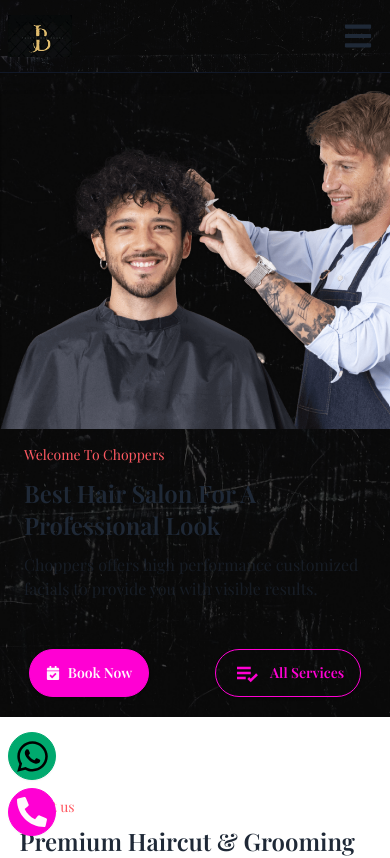
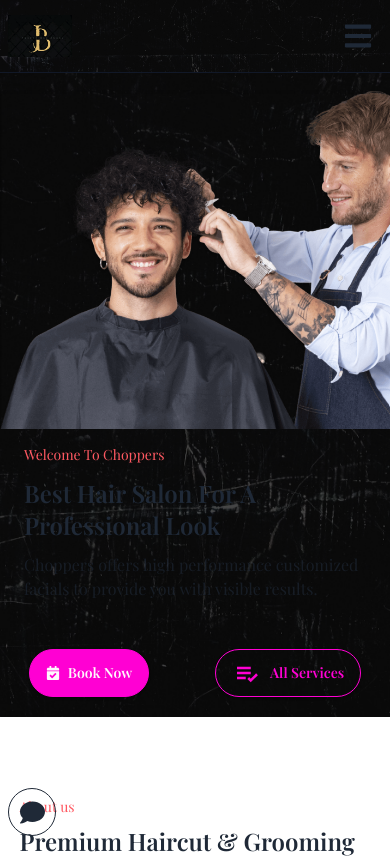
Before and after one commit to Bilalben23/barber_loading_page, a React (Vite) app: page / in a window 390 px wide. Shown: the top 858 px of the page. Built offline with nearby package versions, Linux system fonts and the light colour scheme; a web font is replaced by a local one.

Commit message:
finish the contact buttons

```diff
--- /dev/null
+++ b/src/components/BackTopBtn.jsx
@@ -0,0 +1,44 @@
+import React, { useEffect, useRef, useState } from 'react'
+import { FaChevronUp } from 'react-icons/fa'
+
+export default function BackTopBtn() {
+
+    const [isVisible, setIsVisible] = useState(true)
+
+
+    useEffect(() => {
+        function handleScroll() {
+            if (innerHeight >= window.scrollY) {
+                setIsVisible(true)
+            } else {
+                setIsVisible(false)
+            }
+        }
+
+        window.addEventListener("scroll", handleScroll)
+
+        // cleanup the event listener on component unmount
+        return () => {
+            window.removeEventListener("scroll", handleScroll)
+        }
+    }, [])
+
+    function handleBtnClick() {
+        scrollTo({
+            top: 0,
+            behavior: "smooth"
+        })
+    }
+
+    return (
+        <div className={`fixed z-10 bottom-2 right-2 transition-all duration-300 ${isVisible && "opacity-0 pointer-events-none"}`
+        } >
+            <button className='btn btn-circle btn-error btn-outline' onClick={handleBtnClick}>
+                <FaChevronUp size={25} />
+            </button>
+        </div >
+    )
+}
+
+
+// threshold
--- /dev/null
+++ b/src/components/ContactButtons.jsx
@@ -0,0 +1,109 @@
+import { useState, useEffect, useRef } from 'react';
+import { FaWhatsapp, FaPhone, FaComment, FaEnvelope } from 'react-icons/fa';
+
+const WHATSAPP_NUMBER = import.meta.env.VITE_WHATSAPP_NUMBER;
+const PHONE_NUMBER = import.meta.env.VITE_PHONE_NUMBER;
+const EMAIL_ADDRESS = import.meta.env.VITE_EMAIL_ADDRESS;
+const MESSAGE = encodeURIComponent('Hi, how are you?');
+
+export default function ContactButtons() {
+    const [areButtonsVisible, setAreButtonsVisible] = useState(false);
+    const [shouldRenderButtons, setShouldRenderButtons] = useState(false);
+    const buttonRef = useRef(null); // Reference to the button container
+
+    const toggleButtons = () => {
+        if (!areButtonsVisible) {
+            setShouldRenderButtons(true);
+        }
+        setAreButtonsVisible((prev) => !prev);
+    };
+
+    // Close buttons if clicked outside
+    useEffect(() => {
+        const handleClickOutside = (event) => {
+            if (buttonRef.current && !buttonRef.current.contains(event.target)) {
+                setAreButtonsVisible(false);
+                setShouldRenderButtons(false);
+            }
+        };
+
+        window.addEventListener('mousedown', handleClickOutside);
+        return () => {
+            window.removeEventListener('mousedown', handleClickOutside);
+        };
+    }, []);
+
+    useEffect(() => {
+        if (!areButtonsVisible) {
+            const timer = setTimeout(() => setShouldRenderButtons(false), 500);
+            return () => clearTimeout(timer);
+        }
+    }, [areButtonsVisible]);
+
+    return (
+        <div className='fixed z-10 bottom-0 left-0 md:bottom-2 md:left-2'>
+            {/* For larger screens: laptop, desktop */}
+            <div className='hidden md:block'>
+                <a
+                    href={`https://wa.me/${WHATSAPP_NUMBER}?text=${MESSAGE}`}
+                    className='btn btn-outline btn-success btn-circle'
+                    rel='noopener noreferrer'
+                    target='_blank'
+                >
+                    <FaWhatsapp size={30} />
+                </a>
+            </div>
+
+            {/* For small screens: phone */}
+            <div className='md:hidden relative w-[125px] h-[125px] sm:w-[160px] sm:h-[160px]' ref={buttonRef}>
+                {shouldRenderButtons && (
+                    <div
+                        className={`transition-opacity duration-500 ease-in-out ${areButtonsVisible ? 'opacity-100' : 'opacity-0 pointer-events-none'}`}
+                    >
+                        <div className='absolute top-0 left-2'>
+                            <a
+                                href={`tel:${PHONE_NUMBER}`}
+                                className='btn btn-outline btn-info btn-circle'
+                                rel='noopener noreferrer'
+                                target='_blank'
+                            >
+                                <FaPhone size={25} />
+                            </a>
+                        </div>
+                        <div className='absolute top-2 right-2'>
+                            <a
+                                href={`https://wa.me/${WHATSAPP_NUMBER}?text=${MESSAGE}`}
+                                className='btn btn-outline btn-success btn-circle'
+                                rel='noopener noreferrer'
+                                target='_blank'
+                            >
+                                <FaWhatsapp size={30} />
+                            </a>
+                        </div>
+                        <div className='absolute bottom-2 right-0'>
+                            <a
+                                href={`mailto:${EMAIL_ADDRESS}?subject=${encodeURIComponent('Appointment Request')}&body=${encodeURIComponent(
+                                    'Hi there,\n\nI would like to book an appointment.\n\nPreferred Date: \nPreferred Time: \n\nThank you!'
+                                )}`}
+                                className='btn btn-outline btn-primary btn-circle'
+                                rel='noopener noreferrer'
+                                target='_blank'
+                            >
+                                <FaEnvelope size={25} />
+                            </a>
+                        </div>
+                    </div>
+                )}
+
+                <div className='absolute bottom-2 left-2'>
+                    <button
+                        onClick={toggleButtons}
+                        className={`btn btn-circle btn-neutral btn-outline ${areButtonsVisible && "btn-active"}`}
+                    >
+                        <FaComment size={25} />
+                    </button>
+                </div>
+            </div>
+        </div>
+    );
+}
--- a/src/components/Layout.jsx
+++ b/src/components/Layout.jsx
@@ -2,8 +2,8 @@
 import Header from './Header'
 import { Outlet } from 'react-router-dom'
 import Footer from './Footer'
-import WhatsappIcon from './WhatsappIcon'
-import PhoneIcon from './PhoneIcon'
+import BackTopBtn from './BackTopBtn'
+import ContactButtons from "../components/ContactButtons"
 
 export default function Layout() {
     return (
@@ -11,11 +11,8 @@
             <Header />
             <Outlet />
             <Footer />
-            <div className='fixed flex flex-col bottom-2 left-2 gap-y-2'>
-                <WhatsappIcon />
-                <PhoneIcon />
-            </div>
-
+            <ContactButtons />
+            <BackTopBtn />
         </>
     )
 }
--- a/src/components/PhoneIcon.jsx
+++ /dev/null
@@ -1,14 +0,0 @@
-import React from 'react'
-import { FaPhone } from 'react-icons/fa';
-
-const PHONE_NUMBER = import.meta.env.VITE_PHONE_NUMBER;
-
-export default function PhoneIcon() {
-    return (
-        <div className='md:hidden'>
-            <a href={`tel:${PHONE_NUMBER}`} target="_blank" className='btn btn-circle btn-secondary'>
-                <FaPhone size={30} className='rotate-90' />
-            </a>
-        </div >
-    )
-}
--- a/src/components/WhatsappIcon.jsx
+++ /dev/null
@@ -1,14 +0,0 @@
-import React from 'react'
-import { FaWhatsapp } from 'react-icons/fa'
-
-const WHATSAPP_NUMBER = import.meta.env.VITE_WHATSAPP_NUMBER;
-
-export default function WhatsappIcon() {
-    return (
-        <div>
-            <a href={`https://wa.me/${WHATSAPP_NUMBER}?text=Hi,%20how%20are%20you%3F`} target='_blank' className="btn btn-circle btn-success">
-                <FaWhatsapp size={35} />
-            </a>
-        </div >
-    )
-}
```
